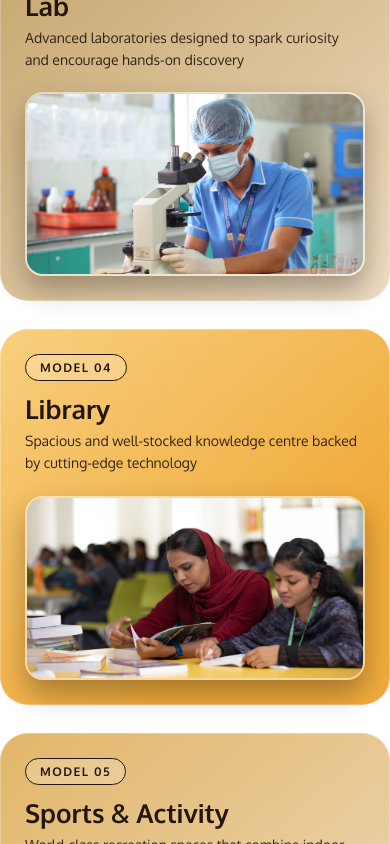
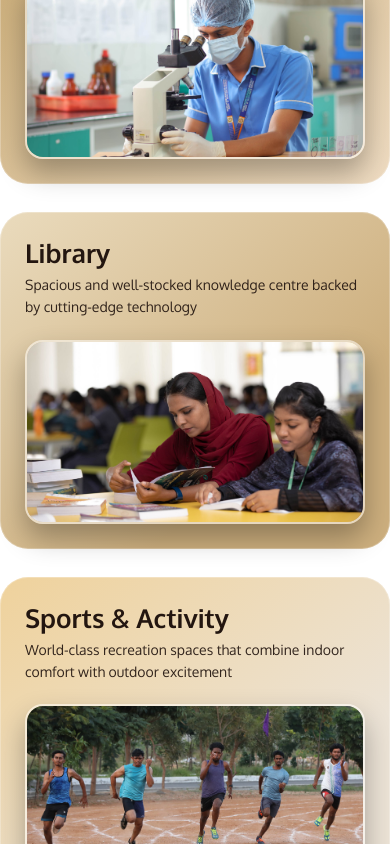
Before and after one commit to Jeswin-shijo/education-os-university, a React (Vite) app: page / in a window 390 px wide. Shown: the part 8137-8981 px from the top of the page. Built offline with nearby package versions, Linux system fonts and the light colour scheme.

Commit message:
updated color

```diff
--- a/src/components/Infrastructure.css
+++ b/src/components/Infrastructure.css
@@ -145,12 +145,12 @@
   }
 
   .infra-card--theme-4 {
-    background: linear-gradient(140deg, #f8cf7f 0%, #f0ab3c 70%);
+    background: linear-gradient(140deg, #eadbbd 0%, #cdaf7e 70%);
     color: #231610;
   }
 
   .infra-card--theme-5 {
-     background: linear-gradient(140deg, #e1b669 0%, #efdcc2 100%);
+     background: linear-gradient(140deg, #efd29c 0%, #ece3d6 70%);
     color: #231610;
   }
 
--- a/src/components/Infrastructure.tsx
+++ b/src/components/Infrastructure.tsx
@@ -106,7 +106,7 @@ export default function Infrastructure() {
               {/* <div className="infra-card-gold-tab" /> */}
 
               <div className="infra-card-inner">
-                <span className="infra-card-badge">{item.modelCode}</span>
+                {/* <span className="infra-card-badge">{item.modelCode}</span> */}
 
                 <div className="infra-card-body">
                   <h3 className="infra-card-title">{item.title}</h3>
```
